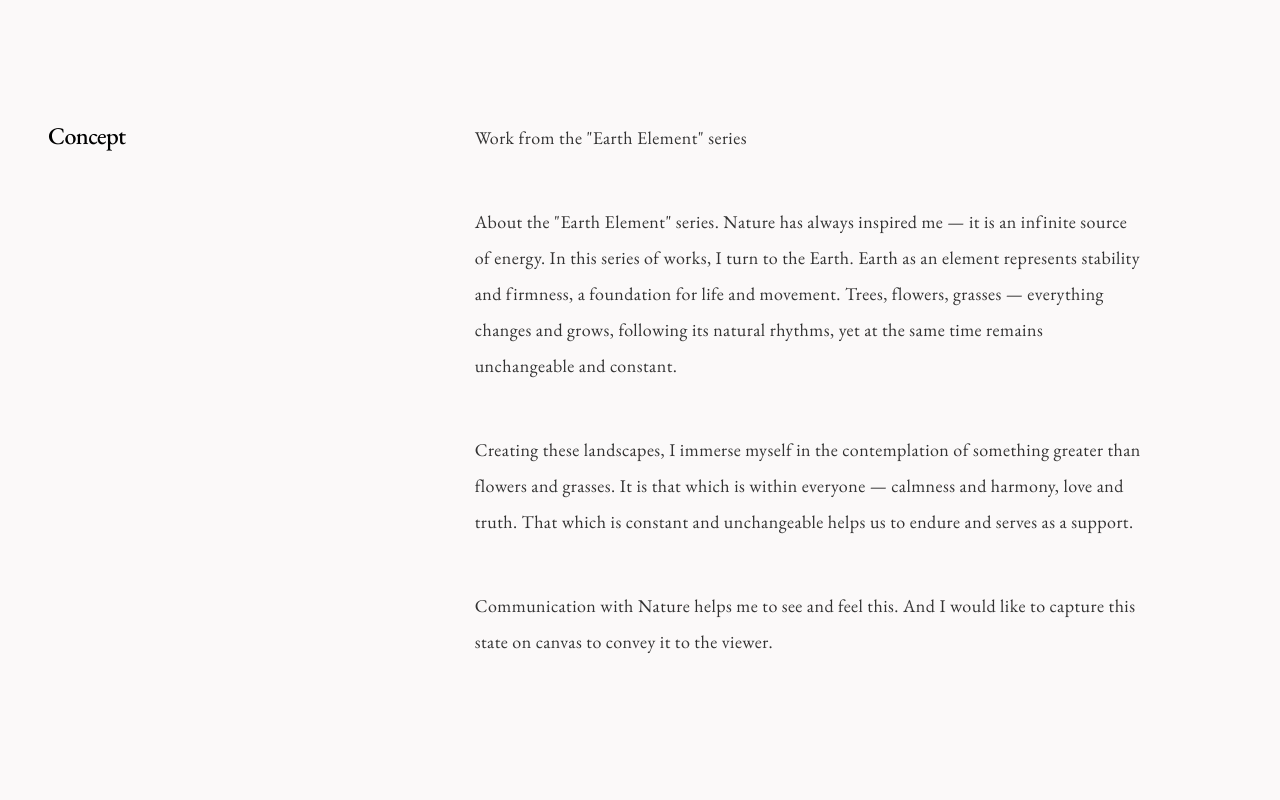
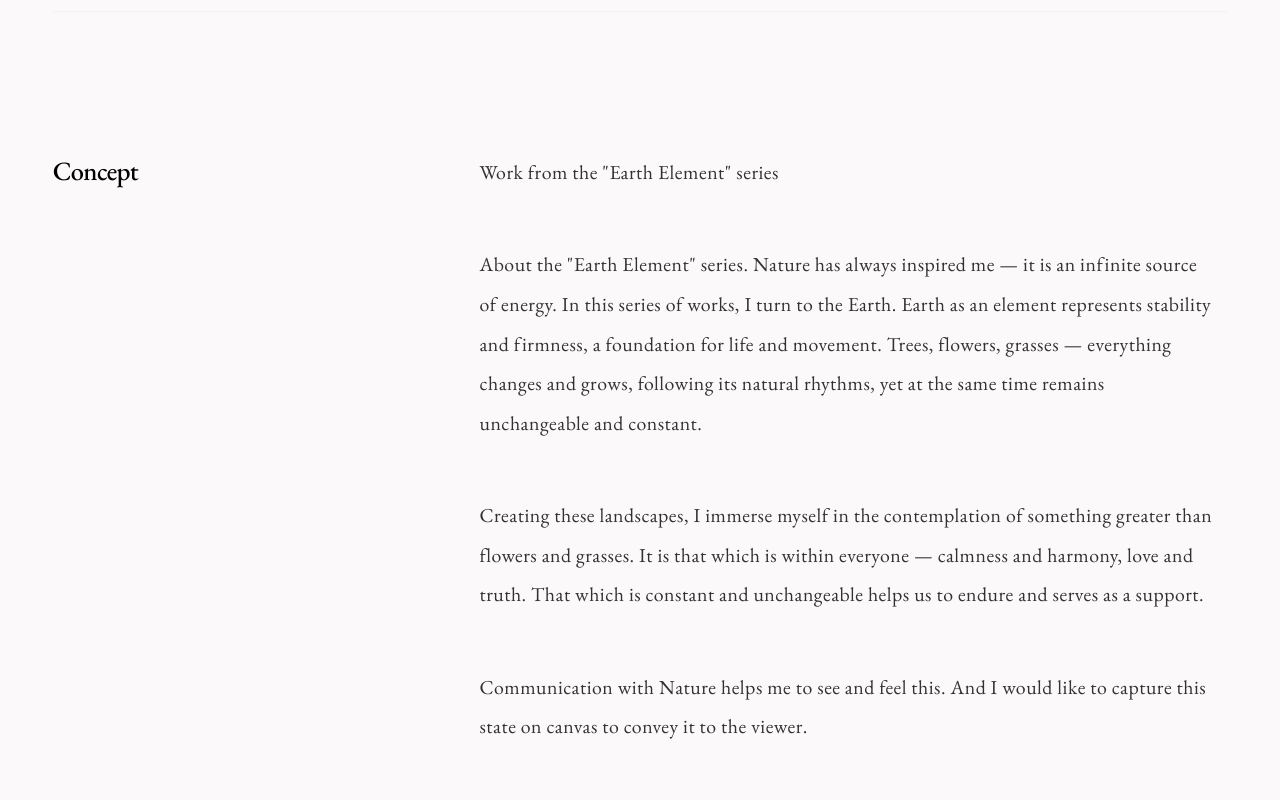
Before and after one commit to lehandr/Yana_Naidenko_Artist_Portfolio, a React (Vite) app: page /Yana_Naidenko_Artist_Portfolio/artwork/1 in a window 1280 px wide. Shown: the part 1300-2100 px from the top of the page. Built offline with nearby package versions, Linux system fonts and the light colour scheme.

Commit message:
Fix email typo, add scroll-to-top functionality, and adjust default font size

```diff
--- a/src/App.tsx
+++ b/src/App.tsx
@@ -1,4 +1,5 @@
-import { BrowserRouter, Routes, Route } from 'react-router-dom';
+import { useEffect } from 'react';
+import { BrowserRouter, Routes, Route, useLocation } from 'react-router-dom';
 import Navbar from './components/Navbar';
 import Footer from './components/Footer';
 import Home from './pages/Home';
@@ -6,9 +7,20 @@ import About from './pages/About';
 import Contact from './pages/Contact';
 import ArtworkDetail from './pages/ArtworkDetail';
 
+function ScrollToTop() {
+  const { pathname } = useLocation();
+
+  useEffect(() => {
+    window.scrollTo({ top: 0, left: 0, behavior: 'auto' });
+  }, [pathname]);
+
+  return null;
+}
+
 export default function App() {
   return (
     <BrowserRouter basename="/Yana_Naidenko_Artist_Portfolio">
+      <ScrollToTop />
       <div className="flex flex-col min-h-screen">
         <Navbar />
         <main className="flex-grow flex flex-col">
--- a/src/index.css
+++ b/src/index.css
@@ -57,6 +57,10 @@
   --font-label: 'EB Garamond', ui-serif, Georgia, Cambria, "Times New Roman", Times, serif;
 }
 
+html {
+  font-size: 110%;
+}
+
 body {
   @apply font-body bg-background text-primary antialiased;
   min-height: max(884px, 100dvh);
--- a/src/pages/ArtworkDetail.tsx
+++ b/src/pages/ArtworkDetail.tsx
@@ -20,13 +20,13 @@ export default function ArtworkDetail() {
     if (message) body += `${message}`;
 
     const subject = `ARTIST PROTFOLIO - Request Information - ${artwork.title}`;
-    const mailtoUrl = `mailto:yana.naidenko@gmail.com?subject=${encodeURIComponent(subject)}&body=${encodeURIComponent(body)}`;
+    const mailtoUrl = `mailto:yana.naydenko@gmail.com?subject=${encodeURIComponent(subject)}&body=${encodeURIComponent(body)}`;
 
     window.location.href = mailtoUrl;
   };
 
   return (
-    <div className="px-8 md:px-12 max-w-[1440px] mx-auto mt-16 md:mt-24">
+    <div className="px-8 md:px-12 max-w-360 mx-auto mt-16 md:mt-24">
       {/* Hero Section: Main Artwork */}
       <section className="w-full mb-24 overflow-hidden bg-surface-low">
         <img
@@ -60,16 +60,16 @@ export default function ArtworkDetail() {
         <div className="md:col-span-8 space-y-12">
           {(artwork as any).description ? (
             (artwork as any).description.map((paragraph: string, index: number) => (
-              <p key={index} className="text-lg font-light leading-[2] tracking-wide max-w-2xl opacity-80">
+              <p key={index} className="text-lg font-light leading-loose tracking-wide max-w-2xl opacity-80">
                 {paragraph}
               </p>
             ))
           ) : (
             <>
-              <p className="text-lg font-light leading-[2] tracking-wide max-w-2xl opacity-80">
+              <p className="text-lg font-light leading-loose tracking-wide max-w-2xl opacity-80">
                 This piece explores the transient nature of memory and the physical manifestation of silence. Through layering multiple veils of thinned oil paint against heavy, structured impasto, "{artwork.title}" creates a dialogue between the seen and the felt. The composition is an exercise in restraint, allowing the canvas's raw texture to breathe through the indigo voids.
               </p>
-              <p className="text-lg font-light leading-[2] tracking-wide max-w-2xl opacity-80">
+              <p className="text-lg font-light leading-loose tracking-wide max-w-2xl opacity-80">
                 Inspired by the atmospheric shifts of the Atlantic coastline at dusk, the work serves as a silent curator of time—capturing the precise moment when the horizon line dissolves into the mist.
               </p>
             </>
```
Also changed, not shown: index.html (line endings or trailing spaces).
